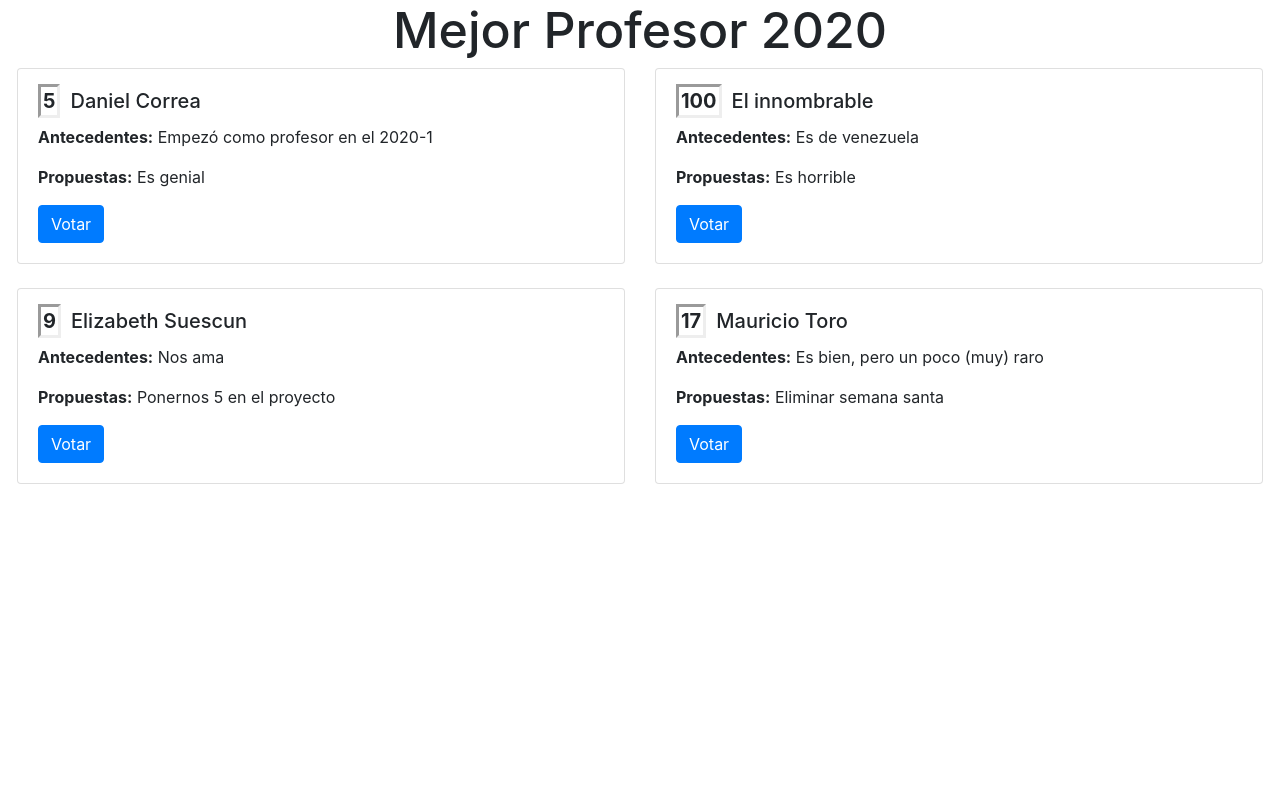
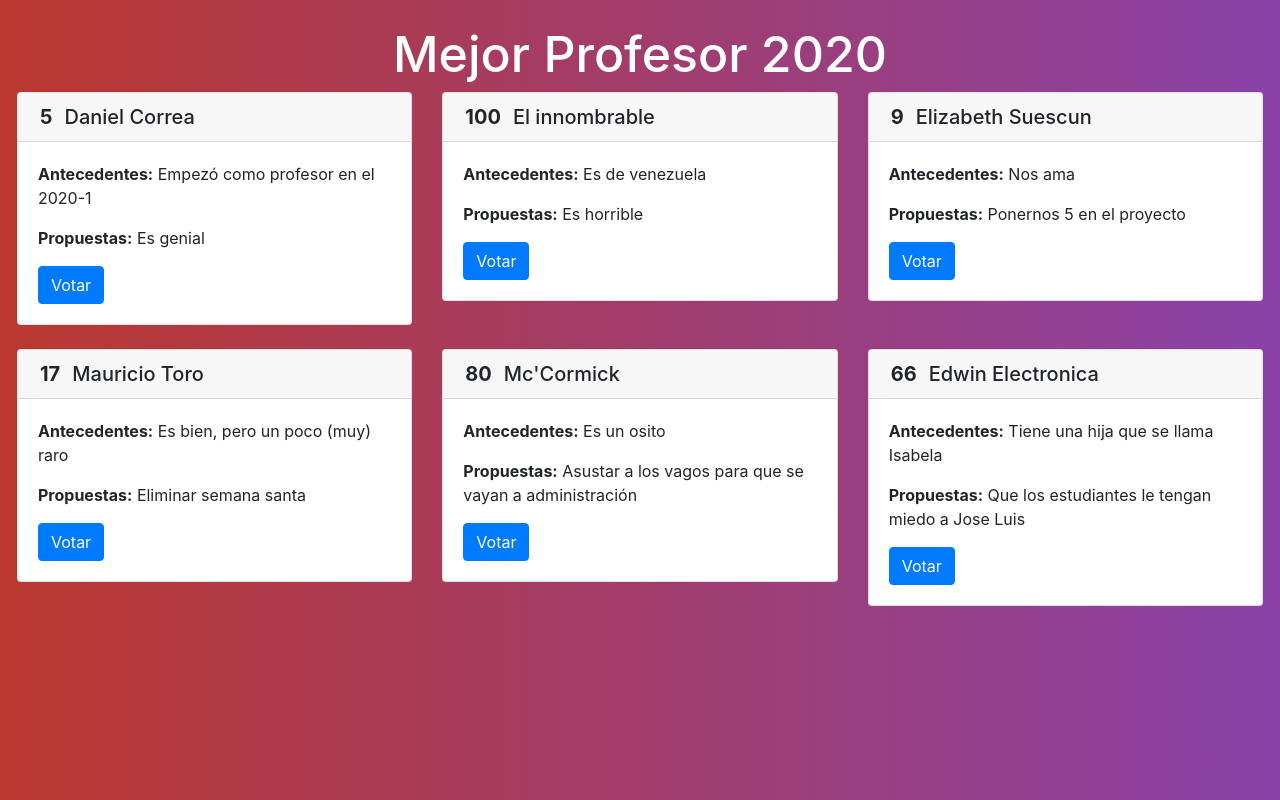
Before and after one commit to GRDN-SVS/voting-app, an Angular app: page /vote in a window 1280 px wide. Built offline with nearby package versions, Linux system fonts and the light colour scheme.

Commit message:
Añadiendo mensajes de respuesta al cliente

```diff
--- a/src/app/components/login/login.component.css
+++ b/src/app/components/login/login.component.css
@@ -1,4 +1,9 @@
-*:not(input) {
+/* *:not(input) {
+    margin: 0;
+    padding: 0;
+} */
+
+.animation-area {
     margin: 0;
     padding: 0;
 }
@@ -100,6 +105,14 @@ input {
     border-radius: 5px;
 }
 
-form {
+a {
+    border-radius: 5px;
+    padding: 5px;
+    margin-top: 5px;
+    color: white;
+    font-size: large;
+}
+
+form, a {
     z-index: 1;
 }
--- a/src/app/components/login/login.component.html
+++ b/src/app/components/login/login.component.html
@@ -3,16 +3,49 @@
 		<h1>Votaciones</h1>
 	</div>
 	<div class="d-flex justify-content-center" style="margin-top: 10px;">
-		<form autocomplete="off">
+		<form id="form" autocomplete="off" action="javascript:void(0);">
 			<label style="color: white;">ID Votante: </label>
 			<input id="id" type="text" class="form-control, align-middle" style="width: min-content; margin-left: 3px;" required/>
 			<br>
-			<div class="d-flex justify-content-center">
-				<input class="btn btn-info" type="submit" (click)="login();" style="margin-top: 5px" ngbButton value="Votar">
-			</div>
 		</form>
 	</div>
+	<div class="d-flex justify-content-center">
+		<a class="btn btn-info" type="submit" (click)="login(content)">Votar</a>
+	</div>
 </div>
+
+<ng-template #content let-c="close" let-d="dismiss">
+	<div class="modal-header">
+	  <h4 class="modal-title" id="modal-basic-title">{{ modalTitle }}</h4>
+	  <button type="button" class="close" aria-label="Close" (click)="d('Cross click'); router.navigate(['login'])">
+		<span aria-hidden="true">&times;</span>
+	  </button>
+	</div>
+	<div class="modal-body">
+	  <p>{{ modelContent }}</p>
+	</div>
+	<div class="modal-footer">
+	  <button *ngIf="success" type="button" class="btn btn-success" (click)="c('Save click'); router.navigate(['vote'])">Aceptar</button> <!-- BORRAR -->
+	  <button *ngIf="!success" type="button" class="btn btn-danger" (click)="c('Save click'); router.navigate(['login'])">Aceptar</button>
+	</div>
+  </ng-template>
+
+  <!-- <ng-template #content let-c="close" let-d="dismiss">
+	<div class="modal-header">
+	  <h4 class="modal-title" id="modal-basic-title">Hi there!</h4>
+	  <button type="button" class="close" aria-label="Close" (click)="d('Cross click')">
+		<span aria-hidden="true">&times;</span>
+	  </button>
+	</div>
+	<div class="modal-body">
+	  <p>Hello, World!</p>
+	</div>
+	<div class="modal-footer">
+	  <button type="button" class="btn btn-outline-dark" (click)="c('Save click')">Save</button>
+	</div>
+  </ng-template>
+
+  <button class="btn btn-lg btn-outline-primary" (click)="open(content)">Launch demo modal</button> -->
 
 <div class="animation-area">
 	<ul class="box-area">
--- a/src/app/components/login/login.component.ts
+++ b/src/app/components/login/login.component.ts
@@ -1,6 +1,7 @@
 import { Component, OnInit } from '@angular/core';
 import { Router } from '@angular/router';
 import { HttpClient } from '@angular/common/http';
+import { NgbModalConfig, NgbModal } from '@ng-bootstrap/ng-bootstrap';
 
 import { VoterService } from '../../services/voter.service';
 import { API_URL } from '../../env';
@@ -9,21 +10,35 @@ import { API_URL } from '../../env';
 @Component({
   selector: 'app-login',
   templateUrl: './login.component.html',
-  styleUrls: ['./login.component.css']
+  styleUrls: ['./login.component.css'],
+  providers: [NgbModalConfig, NgbModal]
 })
 export class LoginComponent implements OnInit {
 
-  constructor(private router: Router, private http: HttpClient, private voter: VoterService) {
+  public success: Boolean;  // BORRAR
+  public modalTitle: string;
+  public modelContent: string;
+
+  constructor(public router: Router, private http: HttpClient, private voter: VoterService, config: NgbModalConfig, private modalService: NgbModal) {
+    config.backdrop = 'static';
+    config.keyboard = false;
   }
 
   ngOnInit(): void {
   }
 
-  login() {
+  open(content) {
+    this.modalService.open(content);
+  }
+
+  login(content) {
     this.voter.id = (document.getElementById('id') as HTMLInputElement).value;
     if (this.voter.id != '') {
-      this.router.navigate(['vote']);
-      return true;
+      this.success = true;  // BORRAR
+      this.modalTitle = "Titulo :D"
+      this.modelContent = "HELLOO"
+      this.modalService.open(content);
+
       // const req = this.http.post(`${API_URL}/blockchain/validateVoter`, JSON.stringify({
       //   voterId: this.voter.id,
       // }),
@@ -39,7 +54,9 @@ export class LoginComponent implements OnInit {
       //       return true;
       //     }
       //     else {
-      //       return false;
+      //       this.modalTitle = "Ups, Ocurrió un error";
+      //       this.modelContent = res['error'];
+      //       this.modalService.open(content);
       //     }
       //   }
       // )
--- a/src/app/components/vote/vote.component.css
+++ b/src/app/components/vote/vote.component.css
@@ -1,6 +1,13 @@
+.background {
+    width: 100%;
+    height: 100vh;
+    background: linear-gradient(to left, #8942a8, #ba382f);
+}
+
 h2 {
     text-align: center;
     font-size: 50px;
+    color: white;
 }
 
 .row {
@@ -14,6 +21,5 @@ h2 {
 
 .num {
     padding: 2px;
-    border-style: inset;
     margin-right: 10px;
 }
--- a/src/app/components/vote/vote.component.html
+++ b/src/app/components/vote/vote.component.html
@@ -1,14 +1,33 @@
+<div class="background">
+  <br>
   <h2>Mejor Profesor 2020</h2>
   <div class="row">
-  <div *ngFor="let candidato of candidatos" class="col-sm-6">
+    <div *ngFor="let candidato of candidatos" class="col-sm-4">
       <div class="card">
+        <h5 class="card-header"><b class="num">{{ candidato.getNumero() }}</b>{{ candidato.getNombre() }}</h5>
         <div class="card-body">
-        <h5 class="card-title"><b class="num">{{ candidato.getNumero() }}</b>{{ candidato.getNombre() }}</h5>
           <p class="card-text"><b>Antecedentes:</b> {{ candidato.getAntecedentes() }}</p>
           <p class="card-text"><b>Propuestas:</b> {{ candidato.getPropuestas() }}</p>
-        <a class="btn btn-primary" type="submit" (click)="vote(candidato)">Votar</a>
+          <a class="btn btn-primary" type="submit" (click)="vote(candidato, content)">Votar</a>
         </div>
       </div>
       <br>
     </div>
   </div>
+</div>
+
+<ng-template #content let-c="close" let-d="dismiss">
+  <div class="modal-header">
+    <h4 class="modal-title" id="modal-basic-title">{{ modalTitle }}</h4>
+    <button type="button" class="close" aria-label="Close" (click)="d('Cross click'); router.navigate(['login'])">
+      <span aria-hidden="true">&times;</span>
+    </button>
+  </div>
+  <div class="modal-body">
+    <p>{{ modelContent }}</p>
+  </div>
+  <div class="modal-footer">
+    <button *ngIf="success" type="button" class="btn btn-success" (click)="c('Save click'); router.navigate(['login'])">Aceptar</button>
+    <button *ngIf="!success" type="button" class="btn btn-danger" (click)="c('Save click'); router.navigate(['login'])">Aceptar</button>
+  </div>
+</ng-template>
--- a/src/app/components/vote/vote.component.ts
+++ b/src/app/components/vote/vote.component.ts
@@ -1,6 +1,7 @@
 import { Component, OnInit } from '@angular/core';
 import { Router } from '@angular/router';
 import { HttpClient } from '@angular/common/http';
+import { NgbModalConfig, NgbModal } from '@ng-bootstrap/ng-bootstrap';
 
 import { VoterService } from '../../services/voter.service';
 import { API_URL } from '../../env';
@@ -10,14 +11,21 @@ import { Candidate } from '../../models/candidate.model';
 @Component({
   selector: 'app-vote',
   templateUrl: './vote.component.html',
-  styleUrls: ['./vote.component.css']
+  styleUrls: ['./vote.component.css'],
+  providers: [NgbModalConfig, NgbModal]
 })
 
 export class VoteComponent implements OnInit {
 
   private id: string;
+  public modalTitle: string;
+  public modelContent: string;
+  public success: Boolean;
 
-  constructor(private router: Router, private http: HttpClient, private voter: VoterService) { }
+  constructor(public router: Router, private http: HttpClient, private voter: VoterService, config: NgbModalConfig, private modalService: NgbModal) {
+    config.backdrop = 'static';
+    config.keyboard = false;
+  }
 
   async ngOnInit(): Promise<void> {
     this.id = this.voter.id;
@@ -28,13 +36,51 @@ export class VoteComponent implements OnInit {
   can2 = new Candidate(2, "El innombrable", this.fecha, 100, "Integrador 2 - IA", "Es de venezuela", "Es horrible");
   can3 = new Candidate(3, "Elizabeth Suescun", this.fecha, 9, "Integrador - ing. software", "Nos ama", "Ponernos 5 en el proyecto");
   can4 = new Candidate(4, "Mauricio Toro", this.fecha, 17, "Estructuras de datos", "Es bien, pero un poco (muy) raro", "Eliminar semana santa");
+  can5 = new Candidate(5, "Mc'Cormick", this.fecha, 80, "Lenguajes - operativos- compiladores", "Es un osito", "Asustar a los vagos para que se vayan a administración");
+  can6 = new Candidate(6, "Edwin Electronica", this.fecha, 66, "Electronica - Conmutación", "Tiene una hija que se llama Isabela", "Que los estudiantes le tengan miedo a Jose Luis");
 
-  candidatos = [this.can1, this.can2, this.can3, this.can4]
-  // candidate, voterId, OBJ(ElectionId, VoterId) --> Votar
+  candidatos = [this.can1, this.can2, this.can3, this.can4, this.can5, this.can6]
 
-  vote(candidate: Candidate) {
-    console.log(candidate);
-    console.log(this.id);
+  vote(candidate: Candidate, content) {
+    // console.log(candidate);
+    // console.log(this.id);
+    this.success = false;
+    this.modalTitle = "Titulo :D"
+    this.modelContent = "HELLOO"
+    this.modalService.open(content);
+
+    // const req = this.http.post(`${API_URL}/blockchain/castBallot`, JSON.stringify({
+    //   voterId: this.id,
+    //   electionId: "1234", // HACER REQUEST A queryWithQueryString
+    //   optionId: candidate.getId()
+    // }),
+    // {
+    //   headers:{
+    //     'Content-Type': 'application/json',
+    //   }
+    // })
+    // .subscribe(
+    //   res => {
+    //     if (res['error'] == undefined) {
+    //       // Voto almacenado
+    //       this.success = true;
+    //       this.modalTitle = "Votación Exitosa";
+    //       this.modelContent = "Su voto se ha registrado exitosamente!";
+    //       this.modalService.open(content);
+    //     }
+    //     else {
+    //       // Voto invalido
+    //       this.success = false;
+    //       this.modalTitle = "Ups, ocurrió un error";
+    //       this.modelContent = res['error'];
+    //       this.modalService.open(content);
+    //     }
+    //   }
+    // )
+  }
+
+  open(content) {
+    this.modalService.open(content);
   }
 
 }
--- a/src/app/env.ts
+++ b/src/app/env.ts
@@ -1 +1 @@
-export const API_URL = "http://localhost:3000/grdn/api/";
+export const API_URL = "http://localhost:3000/grdn/api";
```
Lines whose indentation alone changed are shown as unchanged.
